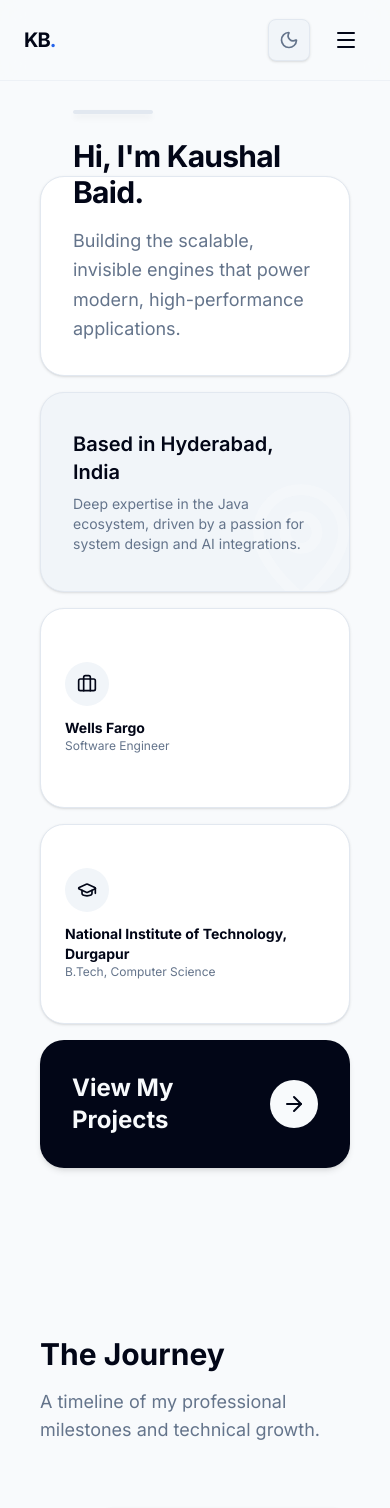
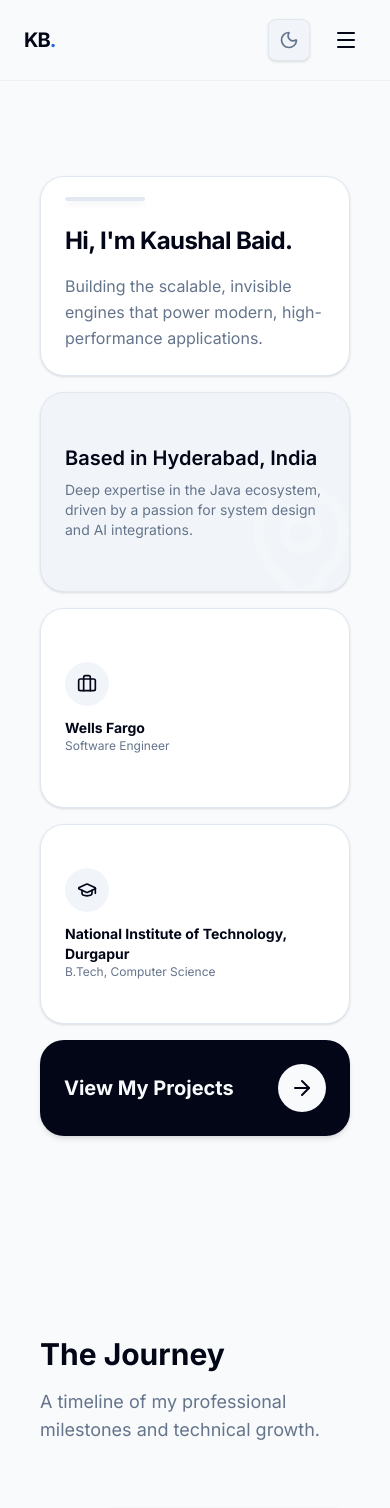
Before and after one commit to kaushal168/kaushal168-v1, a Next.js app: page / in a window 390 px wide. Shown: the top 1508 px of the page. Built offline with nearby package versions, Linux system fonts and the light colour scheme.

Commit message:
Update sections for improved mobile styling

```diff
--- a/src/components/sections/HeroBento.tsx
+++ b/src/components/sections/HeroBento.tsx
@@ -31,7 +31,7 @@ export function HeroBento() {
         {/* Main Identity Box */}
         <motion.div
           variants={itemVariants}
-          className="col-span-1 md:col-span-2 md:row-span-2 rounded-3xl bg-card text-card-foreground shadow-sm p-8 flex flex-col justify-end border border-border"
+          className="col-span-1 md:col-span-2 md:row-span-2 rounded-3xl bg-card text-card-foreground shadow-sm p-6 md:p-8 flex flex-col justify-end border border-border"
         >
           <div className="relative w-20 h-20 rounded-full overflow-hidden mb-6 border-2 border-border shadow-md bg-muted">
             <Image
@@ -43,17 +43,17 @@ export function HeroBento() {
             />
           </div>
 
-          <h1 className="text-3xl md:text-5xl font-bold tracking-tight mb-4">
+          <h1 className="text-2xl sm:text-3xl md:text-5xl font-bold tracking-tight mb-4 text-balance">
             Hi, I'm Kaushal Baid.
           </h1>
-          <p className="text-muted-foreground text-lg leading-relaxed">
+          <p className="text-muted-foreground text-base md:text-lg leading-relaxed">
             Building the scalable, invisible engines that power modern, high-performance applications.
           </p>
         </motion.div>
 
         <motion.div
           variants={itemVariants}
-          className="col-span-1 md:col-span-2 rounded-3xl bg-muted text-card-foreground p-8 border border-border flex flex-col justify-center shadow-sm relative overflow-hidden"
+          className="col-span-1 md:col-span-2 rounded-3xl bg-muted text-card-foreground p-6 md:p-8 border border-border flex flex-col justify-center shadow-sm relative overflow-hidden"
         >
           <MapPin className="absolute -right-4 -bottom-4 w-32 h-32 text-background/50" />
           <h2 className="text-xl font-semibold mb-2 relative z-10">Based in Hyderabad, India</h2>
@@ -97,13 +97,13 @@ export function HeroBento() {
         >
           <Link
             href="/projects"
-            className="rounded-3xl bg-foreground text-background p-8 flex items-center justify-between group transition-all hover:bg-foreground/90 shadow-md block w-full"
+            className="rounded-3xl bg-foreground text-background p-6 md:p-8 flex items-center justify-between group transition-all hover:bg-foreground/90 shadow-md block w-full"
           >
-            <div className="flex items-center justify-between w-full">
-              <h3 className="text-2xl font-bold">
+            <div className="flex items-center justify-between w-full gap-4">
+              <h3 className="text-xl md:text-2xl font-bold text-balance">
                 View My Projects
               </h3>
-              <div className="bg-background text-foreground p-3 rounded-full group-hover:translate-x-2 transition-transform">
+              <div className="bg-background text-foreground p-3 rounded-full group-hover:translate-x-2 transition-transform shrink-0">
                  <ArrowRight className="w-6 h-6" />
               </div>
             </div>
--- a/src/components/sections/Projects.tsx
+++ b/src/components/sections/Projects.tsx
@@ -9,7 +9,7 @@ export function Projects() {
     <section className="max-w-5xl mx-auto p-4 md:p-8 py-20 font-heading">
       <div className="mb-20">
         <h2 className="text-4xl md:text-5xl font-bold mb-4 text-foreground tracking-tight">
-          Selected Projects
+          Projects
         </h2>
         <p className="text-muted-foreground text-lg max-w-2xl leading-relaxed">
           Building intelligent, low-latency systems to solve real-world problems across AI, real-time processing, and scalable platforms.
```
